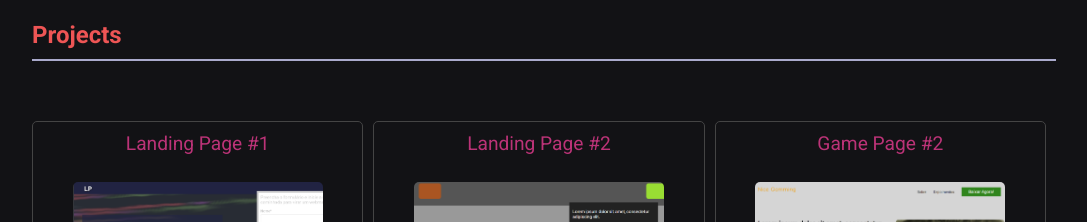
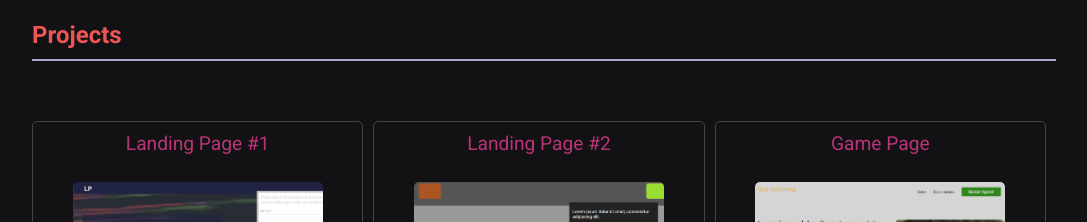
Before and after one commit to Miguel-Panuto/portfolio, a React (Create React App) app: page / in a window 1280 px wide. Shown: the part 2640-2862 px from the top of the page, without its empty margins (96-1183 px from the left). Built offline with nearby package versions, Linux system fonts and the light colour scheme; the HTML template or start-up script is replaced by a standard one.

Commit message:
Ortography correction

```diff
--- a/src/pages/Projects/index.js
+++ b/src/pages/Projects/index.js
@@ -26,7 +26,7 @@ export default function Projects() {
             link="https://miguel-panuto.github.io/landing-page-example-2/"
           />
           <ProjectContainer
-            title="Game Page #2"
+            title="Game Page"
             image={GameLandingPage}
             link="https://miguel-panuto.github.io/game-landing-page-example/"
           />
```
